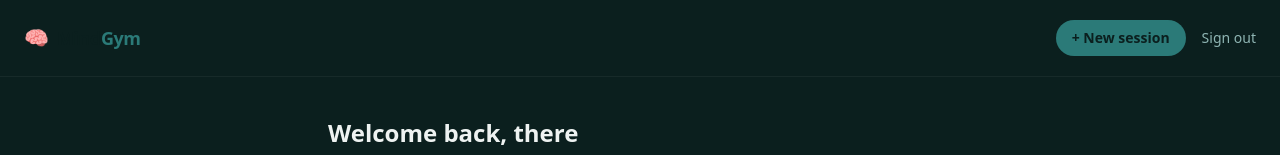
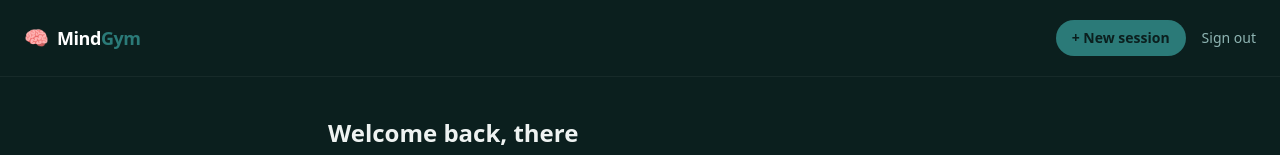
Before and after one commit to clairezhu32/mindgym, a Next.js app: page /dashboard in a window 1280 px wide. Shown: the top 155 px of the page. Built offline with nearby package versions, Linux system fonts and the light colour scheme; no server answers.

Commit message:
fix: make "Mind" text white in all header logos

```diff
--- a/src/app/dashboard/page.tsx
+++ b/src/app/dashboard/page.tsx
@@ -46,7 +46,7 @@ export default function DashboardPage() {
         <Link href="/" className="flex items-center gap-2">
           <span className="text-xl">🧠</span>
           <span className="font-bold text-lg tracking-tight">
-            Mind<span className="text-[#2b7a78]">Gym</span>
+            <span className="text-white">Mind</span><span className="text-[#2b7a78]">Gym</span>
           </span>
         </Link>
         <div className="flex items-center gap-4">
--- a/src/app/login/page.tsx
+++ b/src/app/login/page.tsx
@@ -86,7 +86,7 @@ export default function LoginPage() {
         <Link href="/" className="flex items-center justify-center gap-2 mb-10">
           <span className="text-2xl">🧠</span>
           <span className="font-bold text-xl tracking-tight text-[#eef2f1]">
-            Mind<span className="text-[#2b7a78]">Gym</span>
+            <span className="text-white">Mind</span><span className="text-[#2b7a78]">Gym</span>
           </span>
         </Link>
 
--- a/src/app/session/page.tsx
+++ b/src/app/session/page.tsx
@@ -40,7 +40,7 @@ function SessionFlow({ devMode }: { devMode: boolean }) {
         <Link href="/" className="flex items-center gap-2">
           <span className="text-xl">🧠</span>
           <span className="font-bold text-lg tracking-tight">
-            Mind<span className="text-[#2b7a78]">Gym</span>
+            <span className="text-white">Mind</span><span className="text-[#2b7a78]">Gym</span>
           </span>
         </Link>
         <StepProgress step={step} />
--- a/src/components/landing/RoadmapPreview.tsx
+++ b/src/components/landing/RoadmapPreview.tsx
@@ -80,7 +80,7 @@ export default function RoadmapPreview() {
                 <div className="flex items-center gap-2">
                   <span className="text-lg">🧠</span>
                   <span className="font-bold text-sm">
-                    Mind<span className="text-[#2b7a78]">Gym</span>
+                    <span className="text-white">Mind</span><span className="text-[#2b7a78]">Gym</span>
                   </span>
                 </div>
                 <span className="text-xs text-[#8fb5b3]">Alex's roadmap</span>
--- a/src/components/layout/Header.tsx
+++ b/src/components/layout/Header.tsx
@@ -29,7 +29,7 @@ export default function Header() {
       <Link href="/" className="flex items-center gap-2">
         <span className="text-2xl">🧠</span>
         <span className="font-bold text-xl tracking-tight text-white">
-          Mind<span className="text-[#7ffffd]">Gym</span>
+          <span className="text-white">Mind</span><span className="text-[#7ffffd]">Gym</span>
         </span>
       </Link>
       <nav className="flex items-center gap-6 text-sm text-[#c8e8e7]">
```
